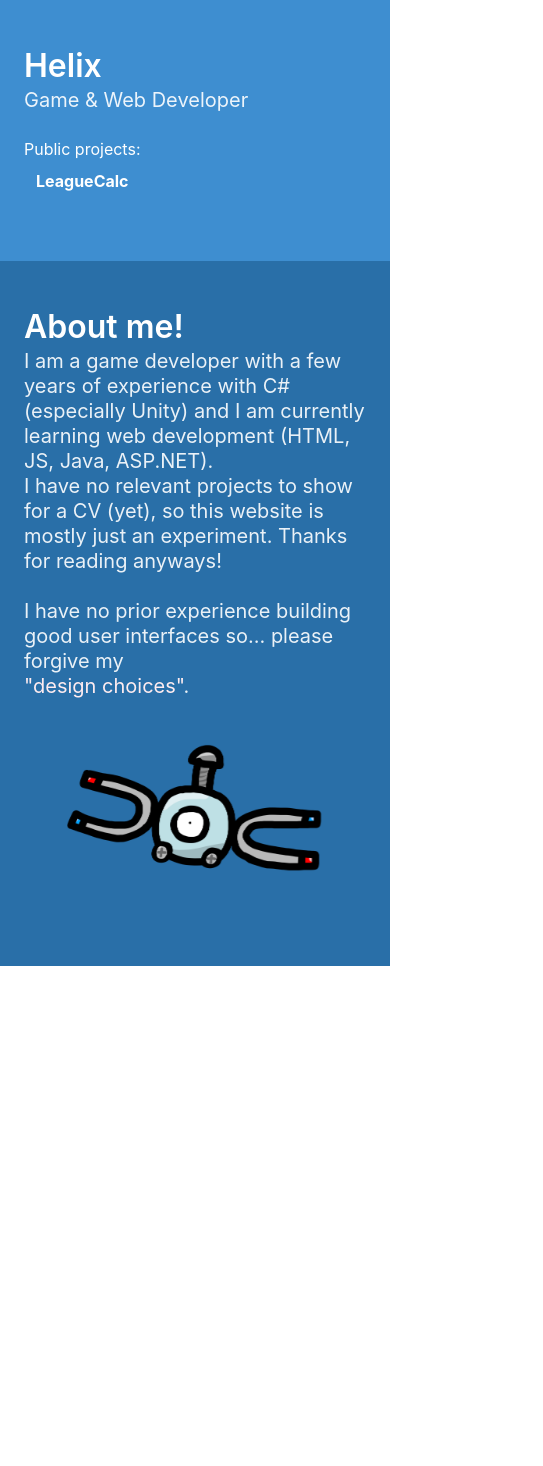
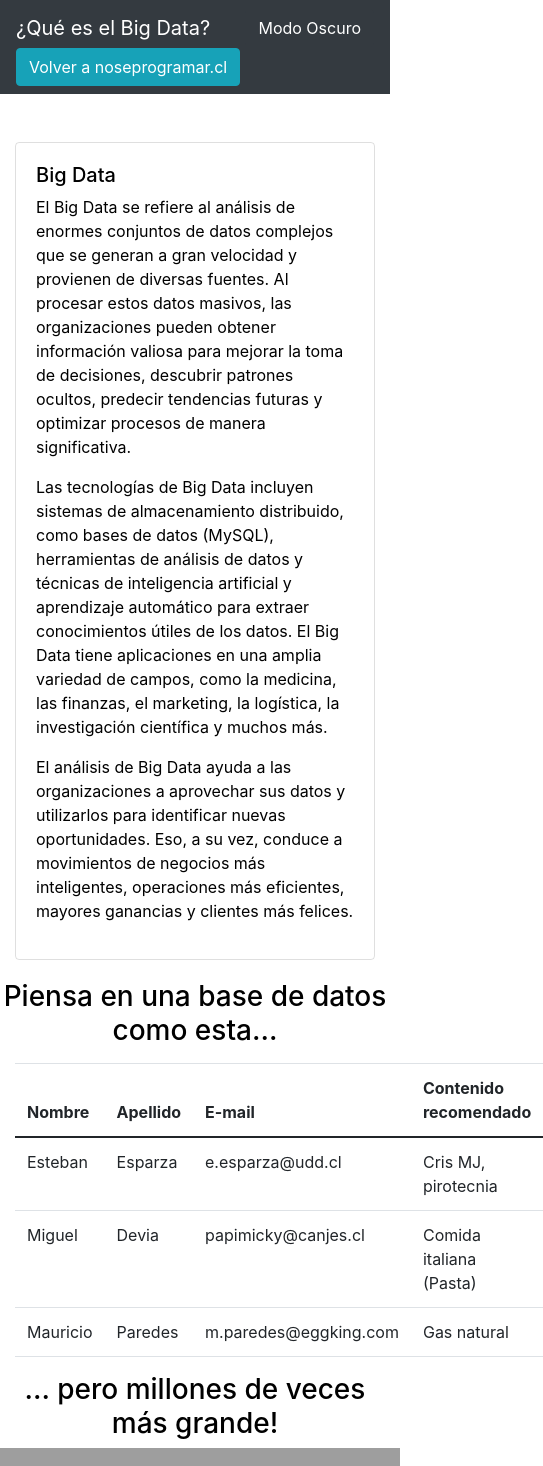
Before and after one commit to Helix128/helix128.github.io, a plain HTML site: page index.html in a window 390 px wide. Shown: the top 1466 px of the page, 543 px wide, since content can reach past the window. Before the commit the page ends 966 px from the top, so only its background shows below. Drawn offline with nearby package versions, Linux system fonts and the light colour scheme; grey boxes are pictures that could not be loaded.

Commit message:
pa informatica

```diff
--- a/index.html
+++ b/index.html
@@ -1,75 +1,197 @@
+<!doctype html>
+<html lang="en">
 
-
-<!DOCTYPE html>
-<style>
-
-    .magnemite {
-        animation: 1s ease-in-out infinite levitate;
-      }
+<head>
 
 
 
-     @keyframes levitate {
-
-         0% {transform: translateY(0px);}
-         50% {transform: translateY(-20px); transform:rotate(210);}
-         100% {transform: translateY(0px);}
-      }
+  <meta charset="utf-8">
+  <meta name="viewport" content="width=device-width, initial-scale=1">
 
 
+
+  <link href="https://cdn.jsdelivr.net/npm/bootstrap@5.0.2/dist/css/bootstrap.min.css" rel="stylesheet"
+    integrity="sha384-EVSTQN3/azprG1Anm3QDgpJLIm9Nao0Yz1ztcQTwFspd3yD65VohhpuuCOmLASjC" crossorigin="anonymous">
+  <title>El Big Data</title>
+</head>
+<link rel="stylesheet" href="https://stackpath.bootstrapcdn.com/bootstrap/4.5.2/css/bootstrap.min.css">
+<style>
+  body {
+    background-color: #fff;
+    /* Color de fondo claro */
+    color: #000;
+    /* Color de texto claro */
+  }
+
+  body.dark-mode {
+    background-color: #333;
+    /* Color de fondo oscuro */
+    color: #fff;
+    /* Color de texto oscuro */
+  }
 </style>
-  <head>
-    <meta charset="utf-8">
-    <meta name="viewport" content="width=device-width, initial-scale=1">
-    <title>Helix | Home</title>
-    <link rel="stylesheet" href="https://cdn.jsdelivr.net/npm/bulma@0.9.4/css/bulma.min.css">
-    <link rel="shortcut icon" type="image" href="./img/MagnemiteLogo.png" />
-  </head>
-  <body>
+</head>
 
-    <section class="hero is-info">
-        <div class="hero-body">
-          <p class="title">
-            Helix
-          </p>
-          <p class="subtitle">
-            Game & Web Developer
-          </p>
-          Public projects:
-          <nav class="navbar">
-            <a class="navbar-item" href="https://helix128.github.io/leaguecalc/">
-                <strong>LeagueCalc</strong>
-              </a>
+<body>
 
-        </nav>
-        </div>
 
-      </section>
 
-      <section class="hero has-background-info-dark is-info is-large">
-        <div class="hero-body">
-            <div class="columns">
+  <script>
+    function toggleDarkMode() {
+      document.body.classList.toggle('dark-mode');
+      var t = document.getElementById("tabla");
+      t.classList.toggle("table-dark");
 
-        <div class="column">
-          <p class="title">
-            About me!
-          </p>
-          <p class="subtitle">
-        I am a game developer with a few years of experience with C# (especially Unity) and I am currently learning web development (HTML, JS, Java, ASP.NET).
-        <br>I have no relevant projects to show for a CV (yet), so this website is mostly just an experiment. Thanks for reading anyways!
-        <br><br>
-        I have no prior experience building good user interfaces so... please forgive my <a class="has-text-danger-light"><br>"design choices"</a>.
-    </p>
-        </div>
-        <div class="column">
-           <img class="magnemite" src="./img/Magnemite.png" align="right">
-        </div>
+    }
+
+  </script>
+</body>
+
+<body>
+  <nav class="navbar navbar-expand-lg navbar-dark bg-dark">
+    <div class="container-fluid">
+      <a class="navbar-brand" href="#">¿Qué es el Big Data?</a>
+      <button type="button" class="btn btn-dark" onclick="toggleDarkMode()">Modo Oscuro</button>
+      <button type="button" class="btn btn-info"
+        onclick="window.location.href='https://noseprogramar.cl/index.html'">Volver a noseprogramar.cl</button>
+
+
     </div>
-</div>
+  </nav>
 
-      </section>
+  <div class="container mt-5">
+    <div class="card" style="background-color: transparent;">
+      <div class="card-body">
+        <h5 class="card-titlet">Big Data</h5>
+        <p class="card-text">El Big Data se refiere al análisis de enormes conjuntos de datos complejos que se generan a
+          gran velocidad y provienen de diversas fuentes. Al procesar estos datos masivos, las organizaciones pueden
+          obtener información valiosa para mejorar la toma de decisiones, descubrir patrones ocultos, predecir
+          tendencias
+          futuras y optimizar procesos de manera significativa.</p>
+        <p> Las tecnologías de Big Data incluyen sistemas de almacenamiento distribuido, como bases de
+          datos (MySQL), herramientas de análisis de datos y técnicas de inteligencia artificial y aprendizaje
+          automático
+          para extraer conocimientos útiles de los datos. El Big Data tiene aplicaciones en una amplia variedad de
+          campos, como la medicina, las finanzas, el marketing, la logística, la investigación científica y muchos más.
+        </p>
+        <p>El análisis de Big Data ayuda a las organizaciones a aprovechar sus datos y utilizarlos para identificar
+          nuevas oportunidades. Eso, a su vez, conduce a movimientos de negocios más inteligentes, operaciones más
+          eficientes, mayores ganancias y clientes más felices.</p>
+      </div>
+    </div>
+  </div>
+
+  <h3 class="text-center">Piensa en una base de datos como esta...</h3>
+
+
+  <div class="container mt-3">
+    <table class="table" id="tabla">
+      <thead>
+        <tr>
+          <th>Nombre</th>
+          <th>Apellido</th>
+          <th>E-mail</th>
+          <th>Contenido recomendado</th>
+        </tr>
+      </thead>
+      <tbody>
+        <tr>
+          <td>Esteban</td>
+          <td>Esparza</td>
+          <td>e.esparza@udd.cl</td>
+          <td>Cris MJ, pirotecnia</td>
+        </tr>
+        <tr>
+          <td>Miguel</td>
+          <td>Devia</td>
+          <td>papimicky@canjes.cl</td>
+          <td>Comida italiana (Pasta)</td>
+        </tr>
+        <tr>
+          <td>Mauricio</td>
+          <td>Paredes</td>
+          <td>m.paredes@eggking.com</td>
+          <td>Gas natural</td>
+        </tr>
+      </tbody>
+    </table>
+  </div>
+  <h3 class="text-center">... pero millones de veces más grande!</h3>
+
+  <img src="https://iaarbook.github.io/img/big_data.png" class="mx-auto d-block">
+
+  <div class="container mt-5">
+    <h2 class="text-center fw-bold">Características del Big Data</h2>
+
+    <div class="card mt-4 p-3" style="background-color: transparent;">
+      <h3 class="card-title text-center mb-4">Volumen</h3>
+      <div class="card-body">
+        <p> La cantidad de datos importa. Con big data, tendrá que procesar grandes volúmenes de datos no estructurados
+          de baja densidad. Puede tratarse de datos de valor desconocido, como feeds de datos de Twitter, flujos de
+          clics
+          de una página web o aplicación para móviles, o equipo con sensores. Para algunas organizaciones, esto puede
+          suponer decenas de terabytes de datos. Para otras, incluso cientos de petabytes.</p>
+      </div>
     </div>
 
-  </section>
-  </body>
+    <div class="card mt-4 p-3" style="background-color: transparent;">
+      <h3 class="card-title text-center mb-4">Velocidad</h3>
+      <div class="card-body">
+        <p>La velocidad es el ritmo al que se reciben los datos y (posiblemente) al que se aplica alguna acción. La
+          mayor velocidad de los datos normalmente se transmite directamente a la memoria, en vez de escribirse en un
+          disco. Algunos productos inteligentes habilitados para Internet funcionan en tiempo real o prácticamente en
+          tiempo real y requieren una evaluación y actuación en tiempo real.</p>
+      </div>
+    </div>
+
+    <div class="card mt-4 p-3" style="background-color: transparent;">
+      <h3 class="card-title text-center mb-4">Variedad</h3>
+      <div class="card-body">
+        <p>La variedad hace referencia a los diversos tipos de datos disponibles. Los datos convencionales eran
+          estructurados y podían organizarse claramente en una base de datos relacional. Con el auge del big data, los
+          datos se presentan en nuevos tipos de datos no estructurados. Los tipos de datos no estructurados y
+          semiestructurados, como el texto, audio o video, requieren un preprocesamiento adicional para poder obtener
+          significado.</p>
+      </div>
+    </div>
+
+    <div class="card mt-4 p-3" style="background-color: transparent;">
+      <h3 class="card-title text-center mb-4">Veracidad</h3>
+      <div class="card-body">
+        <p>La veracidad en el contexto del Big Data se refiere a la confiabilidad y precisión de los datos recopilados y
+          analizados. Este aspecto se centra en asegurar que los datos sean precisos, completos y estén libres de
+          errores o sesgos. Para garantizar la veracidad de los datos en el Big Data, se utilizan técnicas como la
+          limpieza de datos, la verificación de la fuente, la validación cruzada y el monitoreo continuo de la calidad
+          de los datos.</p>
+      </div>
+
+    </div>
+    <iframe width="100%" height="500" src="https://www.youtube-nocookie.com/embed/M26iIqmqWkI?si=mkmaNcWmdhNIxwm0"
+      title="YouTube video player" frameborder="0"
+      allow="accelerometer; autoplay; clipboard-write; encrypted-media; gyroscope; picture-in-picture; web-share"
+      referrerpolicy="strict-origin-when-cross-origin" allowfullscreen></iframe>
+  </div>
+  <style>
+    .card {
+      margin-bottom: 20px;
+      transition: all 0.15s;
+    }
+
+    .card:hover {
+      box-shadow: 0px 0px 39px rgba(125, 125, 125, .25);
+      transform: scale(1.03, 1.03)
+    }
+
+    .card:active {
+      box-shadow: 0px 0px 12px rgba(125, 125, 125, 1.0);
+      transform: scale(1.005, 1.005)
+    }
+  </style>
+
+  <script src="https://cdn.jsdelivr.net/npm/bootstrap@5.0.2/dist/js/bootstrap.bundle.min.js"
+    integrity="sha384-MrcW6ZMFYlzcLA8Nl+NtUVF0sA7MsXsP1UyJoMp4YLEuNSfAP+JcXn/tWtIaxVXM" crossorigin="anonymous">
+    </script>
+</body>
+
+
 </html>
```
